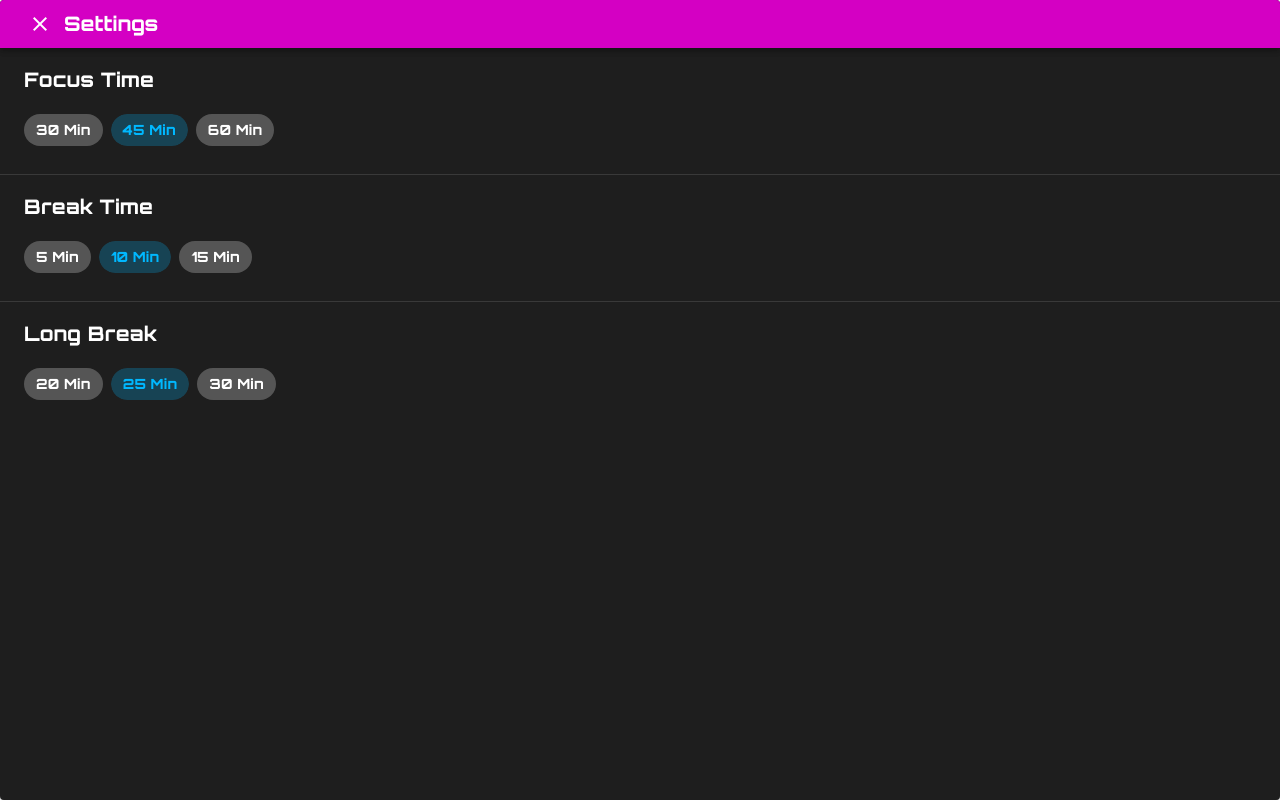
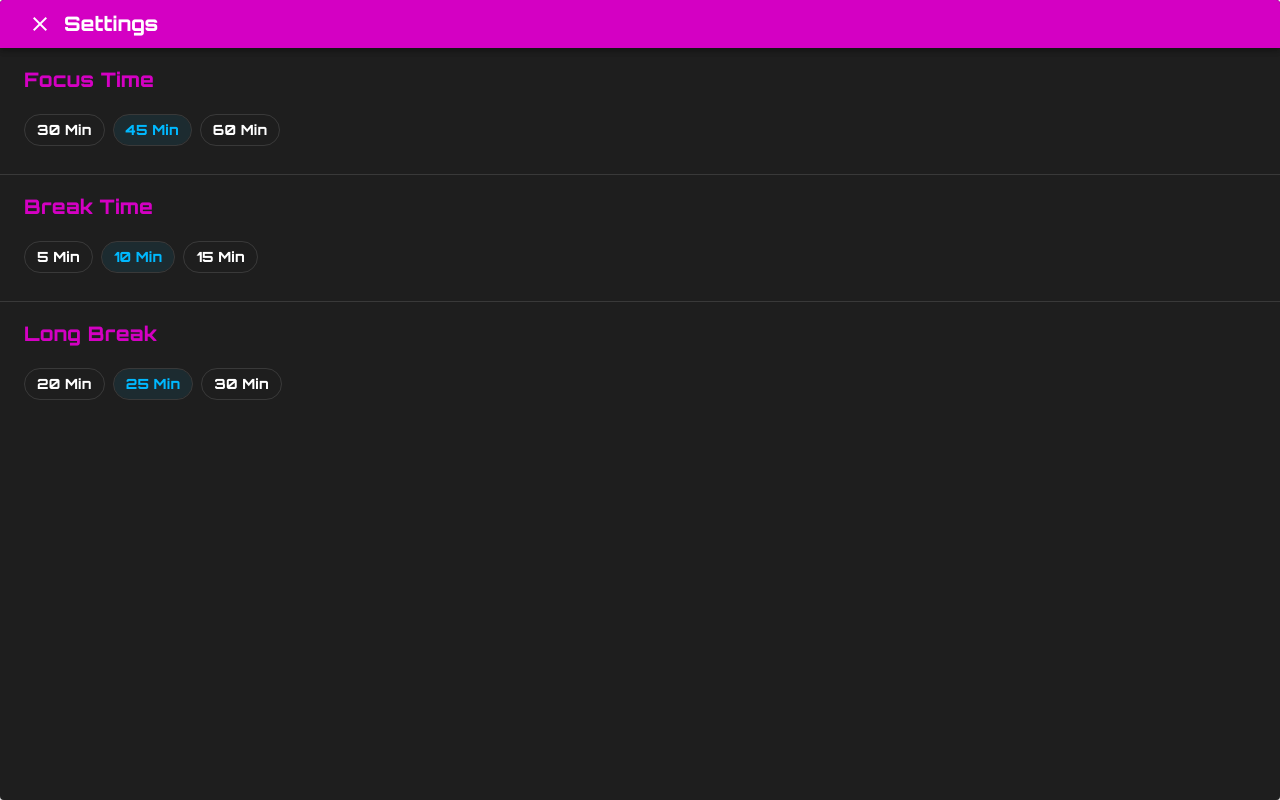
Before and after one commit to PilarCha/Vue-Pomodoro, a Vue app: page / in a window 1280 px wide. Both pictures are taken after a click on the button 503 px from the left and 278 px from the top of the page. Built offline with nearby package versions, Linux system fonts and the light colour scheme.

Commit message:
updated some color features in the settings page

```diff
--- a/src/components/PickTime.vue
+++ b/src/components/PickTime.vue
@@ -36,52 +36,62 @@
           </v-btn>
           <v-toolbar-title>Settings</v-toolbar-title>
         </v-toolbar>
-        <v-card-title>Focus Time</v-card-title>
+        <v-card-title
+            style="color:var(--settings-pink)"
+            >
+            Focus Time
+          </v-card-title>
         <v-card-text>
           <v-chip-group
             v-model="focusSelection"
             style="color:var(--mid-cyan)"
             column
           >
-            <v-chip>30 Min</v-chip>
+            <v-chip outlined>30 Min</v-chip>
 
-            <v-chip>45 Min</v-chip>
+            <v-chip outlined>45 Min</v-chip>
 
-            <v-chip>60 Min</v-chip>
+            <v-chip outlined>60 Min</v-chip>
 
           </v-chip-group>
         </v-card-text>
         <v-divider></v-divider>
 
-        <v-card-title>Break Time</v-card-title>
+        <v-card-title
+            style="color:var(--settings-pink)"
+          >Break Time
+        </v-card-title>
         <v-card-text>
           <v-chip-group
             v-model="breakSelection"
             style="color:var(--mid-cyan)"
             column
           >
-            <v-chip>5 Min</v-chip>
+            <v-chip outlined>5 Min</v-chip>
 
-            <v-chip>10 Min</v-chip>
+            <v-chip outlined>10 Min</v-chip>
 
-            <v-chip>15 Min</v-chip>
+            <v-chip outlined>15 Min</v-chip>
 
           </v-chip-group>
         </v-card-text>
         <v-divider></v-divider>
 
-        <v-card-title>Long Break</v-card-title>
+        <v-card-title
+          style="color:var(--settings-pink)"
+          >Long Break
+        </v-card-title>
         <v-card-text>
           <v-chip-group
             v-model="longSelection"
             style="color:var(--mid-cyan)"
             column
           >
-            <v-chip>20 Min</v-chip>
+            <v-chip outlined>20 Min</v-chip>
 
-            <v-chip>25 Min</v-chip>
+            <v-chip outlined>25 Min</v-chip>
 
-            <v-chip>30 Min</v-chip>
+            <v-chip outlined>30 Min</v-chip>
 
           </v-chip-group>
         </v-card-text>
```
